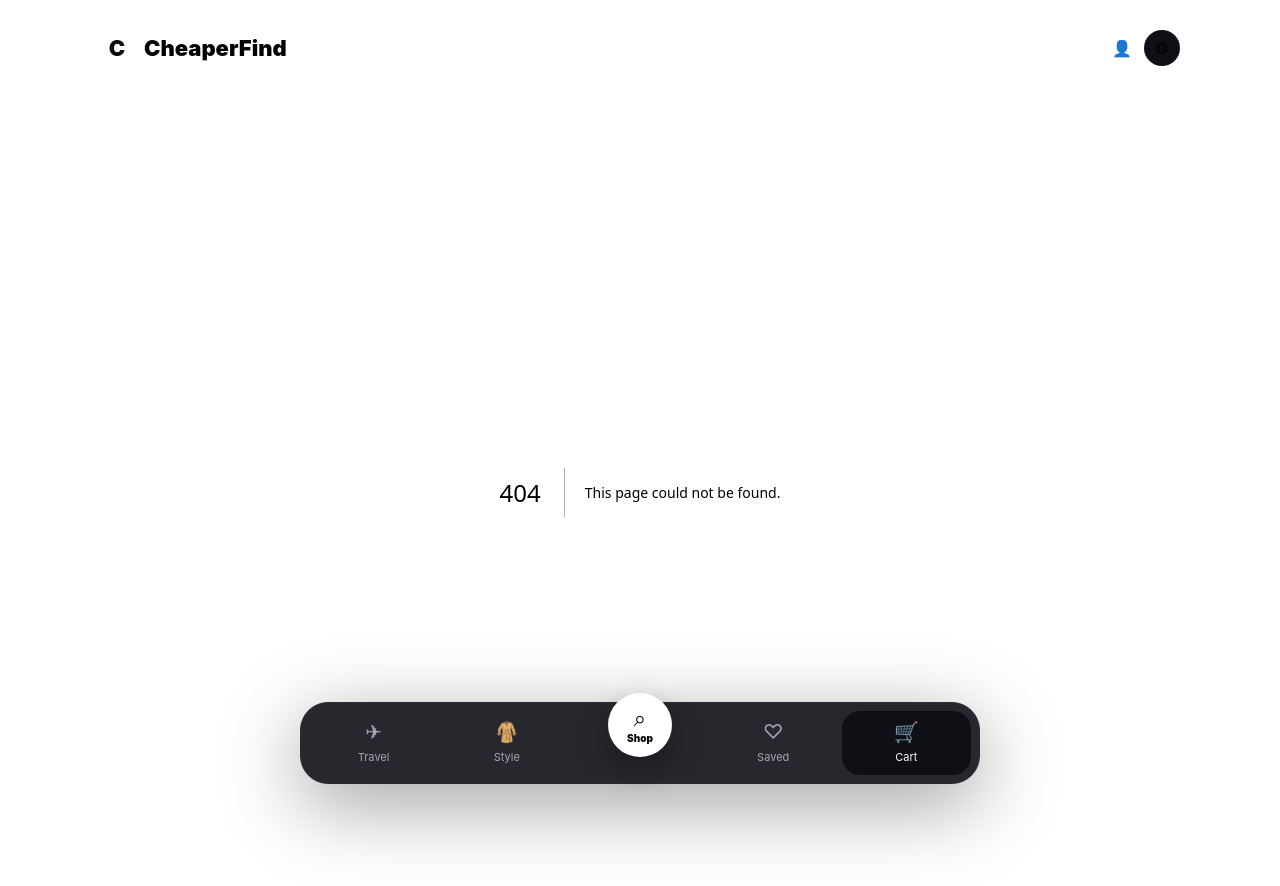
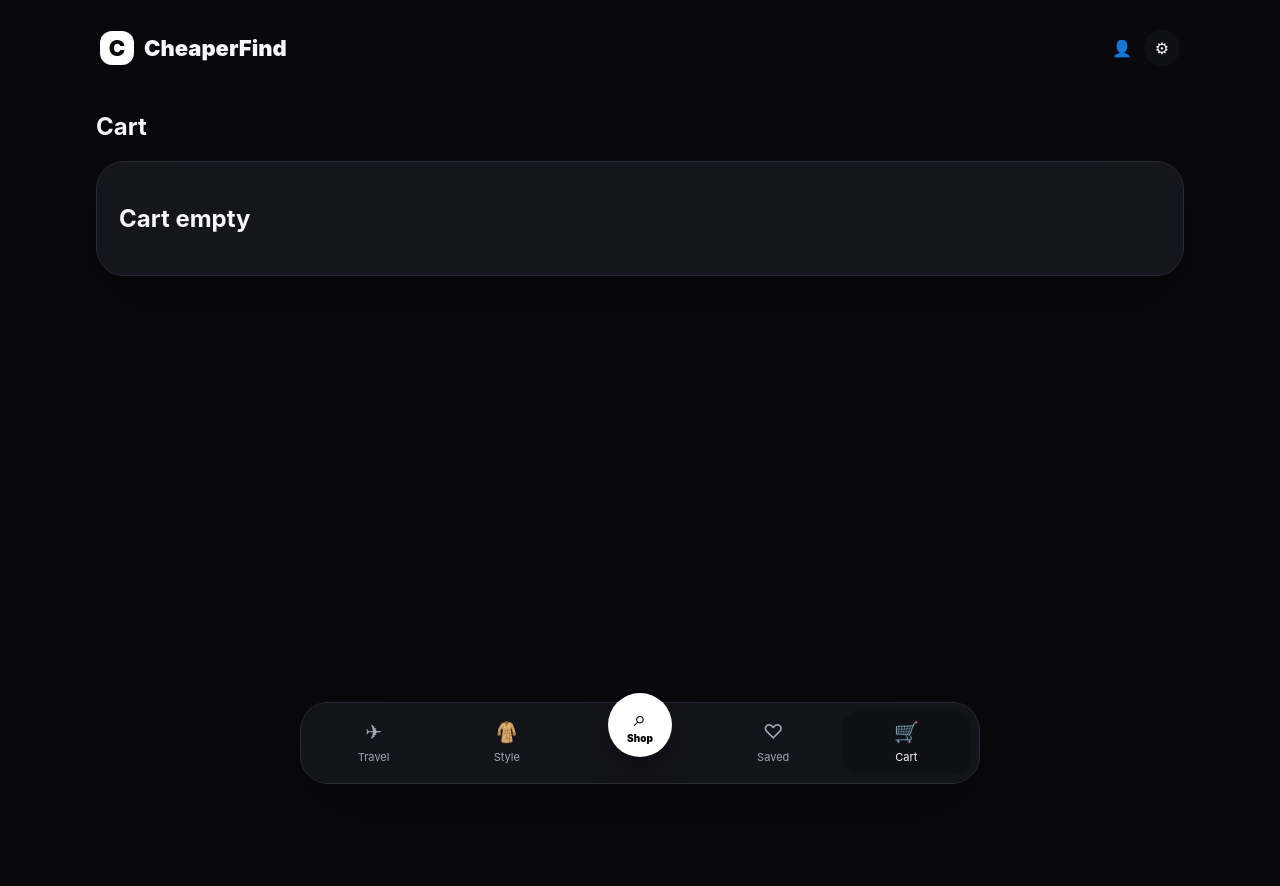
Before and after one commit to Jakelevin999/ccheapest-app-ver-3-, a Next.js app: page /cart in a window 1280 px wide. Before the commit this address had no page. Shown: the top 886 px of the page. After the commit the page ends 800 px from the top, so only its background shows below. Built offline with nearby package versions, Linux system fonts and the light colour scheme.

Commit message:
Add cart page

```diff
--- /dev/null
+++ b/app/cart/page.tsx
@@ -0,0 +1,18 @@
+'use client';
+import { useEffect, useState } from 'react';
+import ProductCard from '../../components/ProductCard';
+import { getCart } from '../../lib/cart';
+
+export default function CartPage() {
+  const [items, setItems] = useState<any[]>([]);
+  useEffect(() => {
+    const refresh = () => setItems(getCart());
+    refresh();
+    window.addEventListener('cheaperfind:cart-changed', refresh);
+    return () => window.removeEventListener('cheaperfind:cart-changed', refresh);
+  }, []);
+  return <section>
+    <h1>Cart</h1>
+    {items.length ? <div className="grid">{items.map(item => <ProductCard key={item.link} product={item} />)}</div> : <div className="card empty"><h2>Cart empty</h2></div>}
+  </section>;
+}
```
